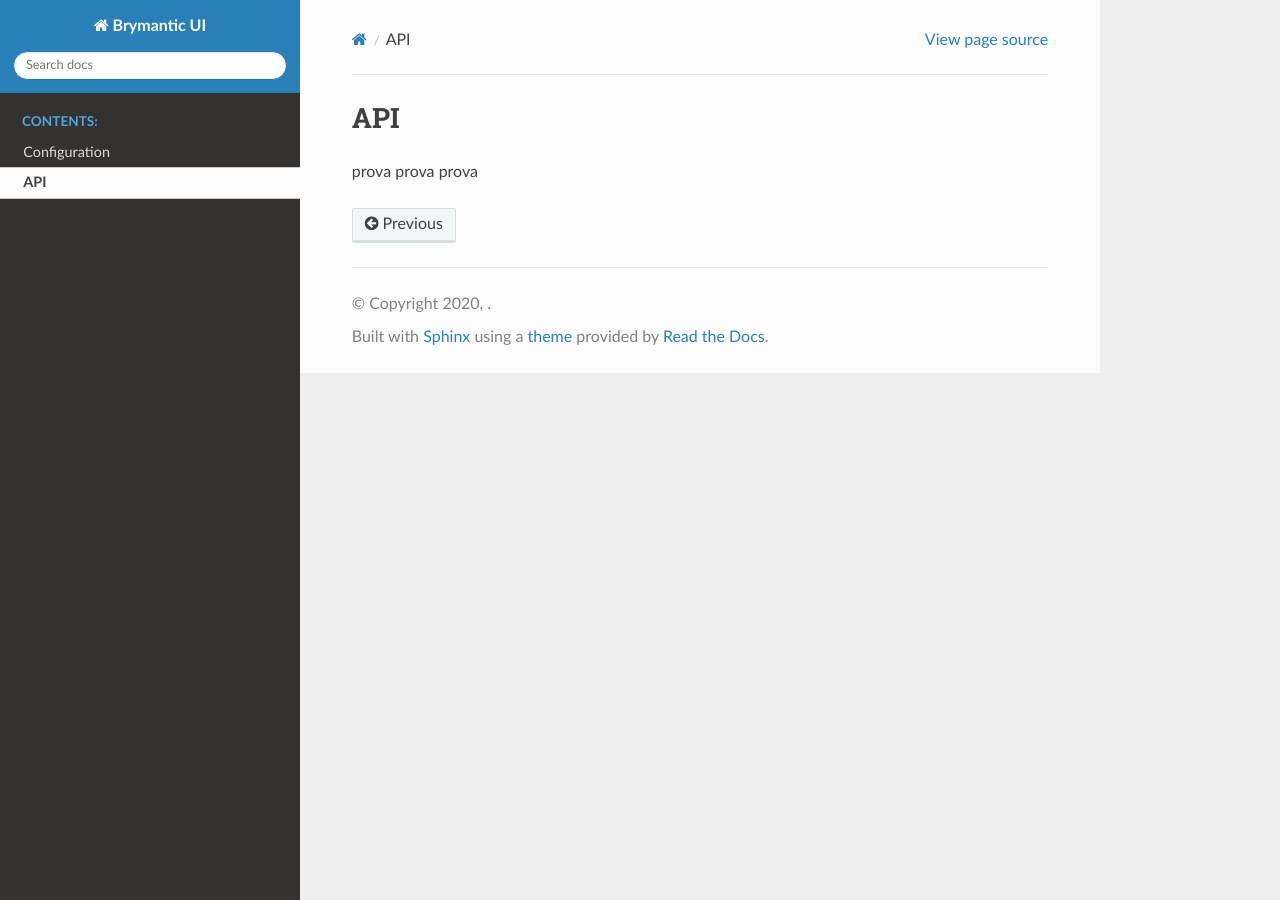
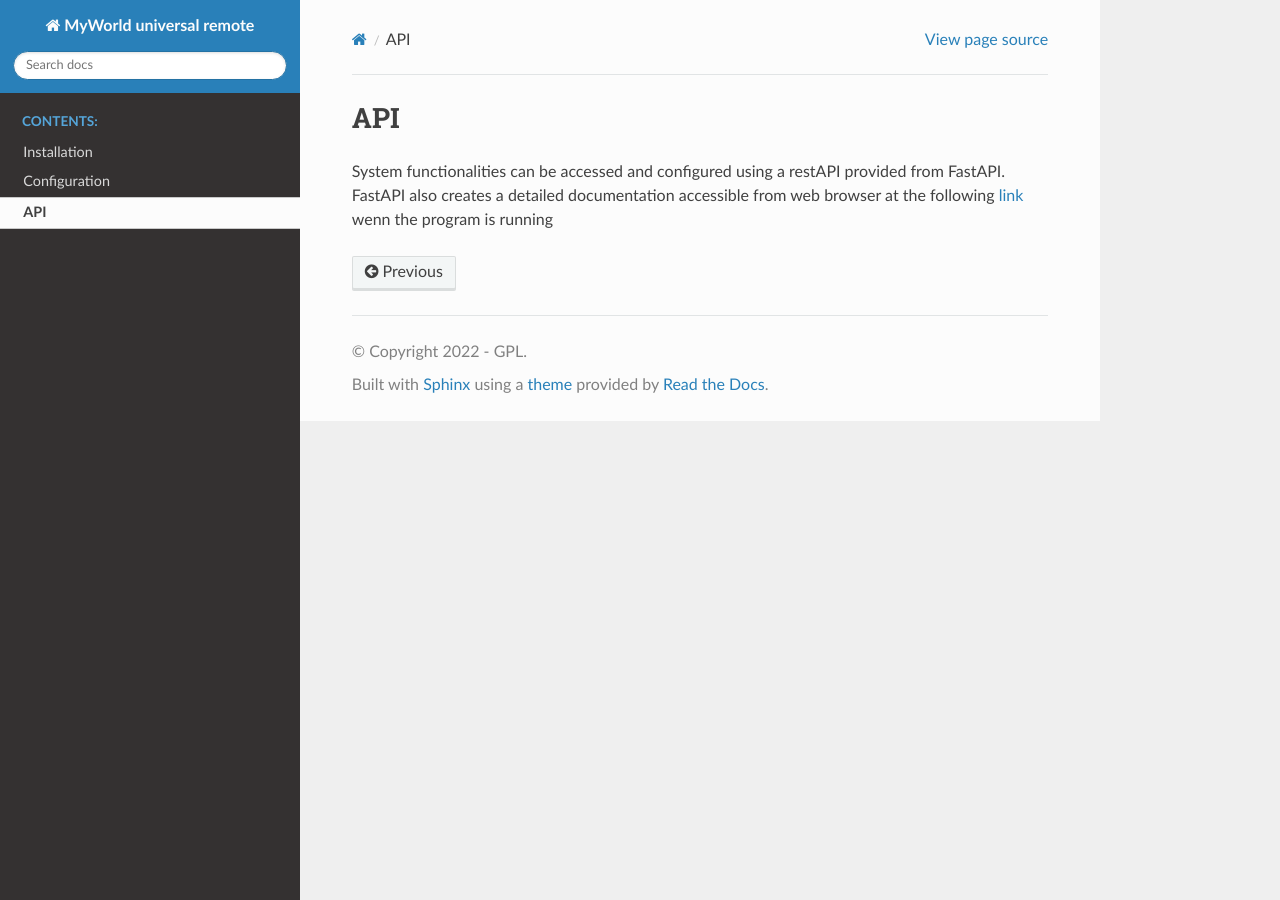
Before and after one commit to ultimodruido/myworld_remote, a Sphinx documentation site: the page built from doc/api.rst, in a window 1280 px wide. Built offline with Sphinx 7.4.7 and the Read the Docs theme 2.0.0, drawn with Linux system fonts in a browser that asks for light colours; pages that are not in the unit, such as notebooks, are missing from menus.

Commit message:
project documentation updated

```diff
--- a/doc/api.rst
+++ b/doc/api.rst
@@ -1,3 +1,8 @@
 API
 ---
-prova prova prova
+
+System functionalities can be accessed and configured using a restAPI provided from FastAPI.
+FastAPI also creates a detailed documentation accessible from web browser at the
+following `link`_ wenn the program is running
+
+.. _link: http://127.0.0.1:8000/docs
--- a/doc/conf.py
+++ b/doc/conf.py
@@ -20,8 +20,8 @@ sys.path.insert(1, os.path.abspath('../src'))
 
 # -- Project information -----------------------------------------------------
 
-project = 'Brymantic UI'
-copyright = '2020, '
+project = 'MyWorld universal remote'
+copyright = '2022 - GPL'
 author = 'ultimodruido'
 
 # The full version, including alpha/beta/rc tags
@@ -59,7 +59,7 @@ html_theme = 'sphinx_rtd_theme'
 # Add any paths that contain custom static files (such as style sheets) here,
 # relative to this directory. They are copied after the builtin static files,
 # so a file named "default.css" will overwrite the builtin "default.css".
-html_static_path = ['_static']
+html_static_path = ['']
 
 html_break_level = 1
 
--- a/doc/configuration.rst
+++ b/doc/configuration.rst
@@ -12,7 +12,7 @@ As of release 0.1 each train has 3 settings:
 * frequency: used frequency to communicate with the train
 * box (optional): the number of the box can used from the UIs to render an image of the product
 
-Example of configuration file::
+Example of configuration file ::
 
         {
           "port": "COM3",
--- /dev/null
+++ b/doc/install.rst
@@ -0,0 +1,6 @@
+Installation
+------------
+A Windows executable of the latest commit is available in the ``./dist`` folder for download.
+For other OS at the moment the only option is to clone the repository and start the program by running the script ::
+
+    python myworld.py
--- a/src/__init__.py
+++ b/src/__init__.py
@@ -11,14 +11,10 @@ The system is made of few elements:
 * Firmware to be downloaded on the playground express.
 * Web framework API (based on `FastAPI`_) to receive inputs from multiple UIs.
 
-Installation
-------------
-Soon an executable will be available for download.
-At the moment the only option is to clone the repository
+
 
 .. warning::
     The software can at the moment replicate only frequencies G and H
-
 
 .. _circuitpython playground express: https://www.adafruit.com/product/3333
 .. _MyWorld: https://www.maerklin.de/de/lp/2020/willkommen-bei-my-world
```
Also changed, not shown: doc/index.rst (+2 -13 lines).
